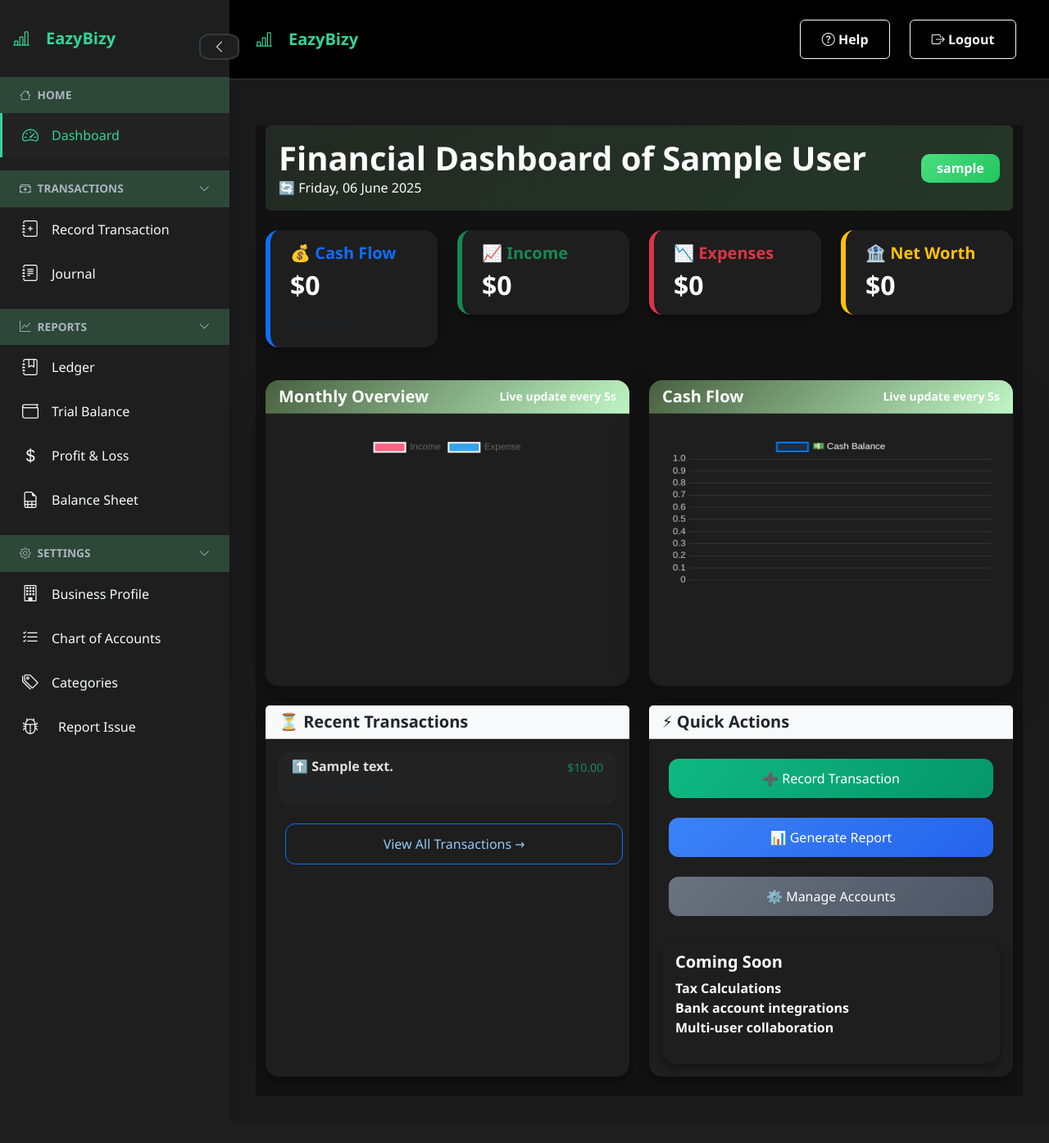
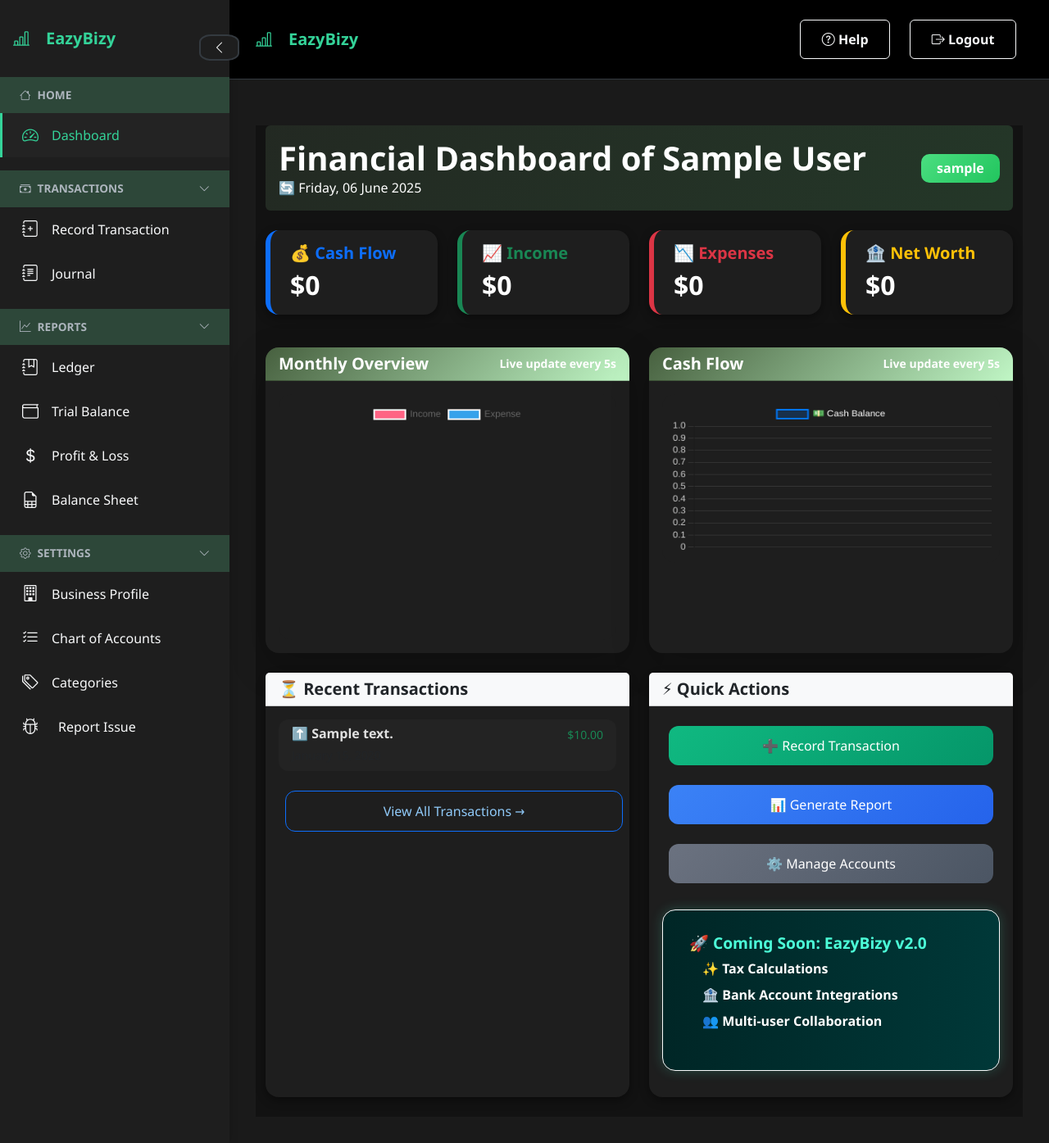
Before and after one commit to medapeta/EazyBizy_ai_accounting_solution, a Flask app: page /dashboard in a window 1280 px wide. Shown: the whole page at 82% size. Before the commit the page ends 1331 px from the top, so only its background shows below. Run offline with Flask 3, Linux system fonts and the light colour scheme; the visitor is signed in with stand-in values (Sample User, id 1); tables that the repository leaves empty hold one stand-in row (values such as "Sample post").

Commit message:
given final touch to this branch before merging

```diff
--- a/templates/about_eazybizy.html
+++ b/templates/about_eazybizy.html
@@ -36,7 +36,7 @@
 
 <section class="about-eazybizy container my-5 p-4 p-md-5 rounded-3 shadow-lg">
   <div class="text-center mb-5">
-    <h1 class="text-green mb-4">About EazyBizy</h1>
+    <h1 class="text-green mb-4">EazyBizy v1.0</h1>
     <p class="lead text-pale-green mx-auto" style="max-width: 800px;">
       Your friendly bookkeeping companion that simplifies accounting with fewer the accounting jargon
     </p>
--- a/templates/layout.html
+++ b/templates/layout.html
@@ -87,7 +87,7 @@
 <body>
   <header class="site-header py-3">
     <div class="container d-flex justify-content-between align-items-center">
-      <a href="/" class="logo text-decoration-none fs-3 fw-bold">EazyBizy</a>
+      <a href="/" class="logo text-decoration-none fs-3 fw-bold">EazyBizy v1.0</a>
       <div>
         <a href="/about" class="btn btn-outline-light me-2">About</a>
         <a href="/login" class="btn btn-outline-secondary me-2">Login</a>
@@ -115,7 +115,7 @@
 
   <footer class="site-footer py-4 mt-5 border-top">
     <div class="container text-center">
-      <p class="text-green m-0">&copy; {{ current_year }} EazyBizy. All rights reserved.</p>
+      <p class="text-green m-0">&copy; {{ current_year }} EazyBizy v1.0. All rights reserved.</p>
     </div>
   </footer>
 
--- a/templates/main/dash_layout.html
+++ b/templates/main/dash_layout.html
@@ -561,7 +561,7 @@
               <section class="help-container container my-5 p-4 p-md-5 rounded-3 shadow-lg">
                 <!-- Header -->
                 <div class="text-center mb-5">
-                  <h1 class="text-green mb-3"> Welcome to EazyBizy!</h1>
+                  <h1 class="text-green mb-3"> EazyBizy v1.0</h1>
                   <div class="progress-indicator mx-auto" style="width: 100px;"></div>
                   <p class="lead text-pale-green mx-auto" style="max-width: 800px;">
                     Your friendly bookkeeping companion is ready to help! Follow this guide to get started with confidence.
@@ -833,12 +833,13 @@
                 <!-- Action Buttons -->
                 <div class="text-center mt-5">
                   <a href="/dashboard" class="btn btn-outline-light">EazyBizy Dashboard</a>
+                  <a href="/settings/accounts" class="btn btn-outline-light">Create Chart of Accounts</a>
                   <a href="/transactions/add_transactions" class="btn btn-outline-light">Add First Transaction</a>
                 </div>
 
                 <div class="text-center mt-4">
                   <p class="text-pale-green">
-                    <small>Need more help? Look for the blue "?" icons throughout the app for context-specific guidance.</small>
+                    <small>Enjoy your journey with EazyBizy</small>
                   </p>
                 </div>
               </section>
--- a/templates/main/dashboard.html
+++ b/templates/main/dashboard.html
@@ -133,7 +133,6 @@
         <div class="card-body">
           <h5 class="card-title text-primary">💰 Cash Flow</h5>
           <p class="card-text display-6">${{ cash_on_hand }}</p>
-          <small class="text-muted">This Month</small>
         </div>
       </div>
     </div>
@@ -234,16 +233,17 @@
             <a href="/settings/accounts" class="btn btn-secondary">⚙️ Manage Accounts</a>
           </div>
 
-          <div class="card border-light">
-            <div class="card-body">
-              <h5 class="card-subtitle mb-2 card-text">Coming Soon</h5>
-              <ul class="list-unstyled">
-                <li class="card-text"> <strong>Tax Calculations</strong></li>
-                <li class="card-text"> <strong>Bank account integrations</strong></li>
-                <li class="card-text"> <strong>Multi-user collaboration</strong></li>
-              </ul>
-            </div>
+         <div class="card border-light" style="background: linear-gradient(to right, #002626, #003838); border: 1px solid #4cffd9; border-radius: 1rem; color: #c2f0e9; box-shadow: 0 0 15px rgba(76, 255, 217, 0.2); margin: 1rem 0; padding: 1rem;">
+          <div class="card-body">
+            <h5 class="card-subtitle mb-2 card-text" style="color: #4cffd9; font-size: 1.2rem; font-weight: bold; margin-bottom: 1rem;">🚀 Coming Soon: EazyBizy v2.0</h5>
+            <ul class="list-unstyled" style="padding-left: 1rem;">
+              <li class="card-text" style="margin-bottom: 0.5rem;">✨ <strong>Tax Calculations</strong></li>
+              <li class="card-text" style="margin-bottom: 0.5rem;">🏦 <strong>Bank Account Integrations</strong></li>
+              <li class="card-text">👥 <strong>Multi-user Collaboration</strong></li>
+            </ul>
           </div>
+        </div>
+
 
         </div>
       </div>
```
